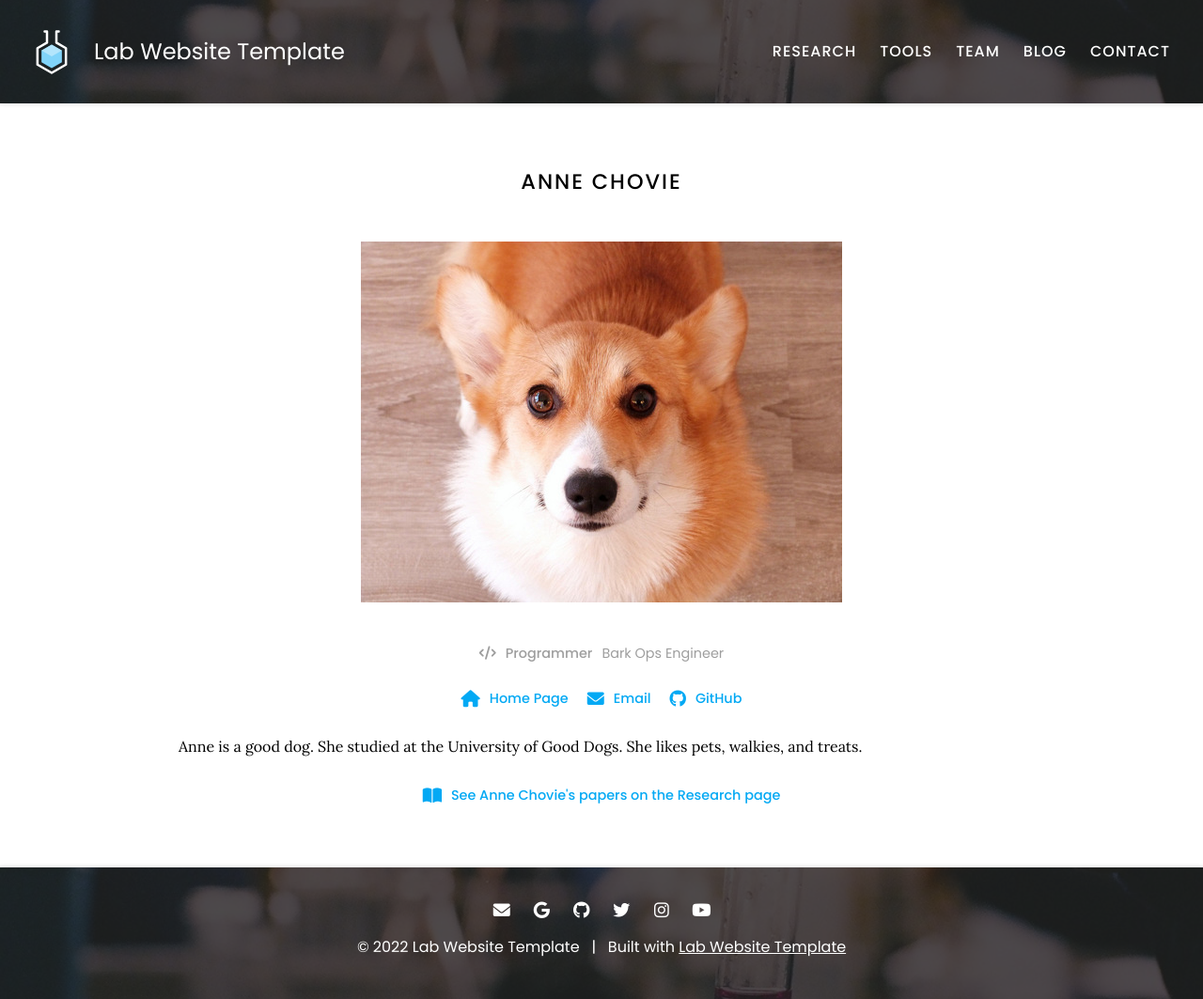
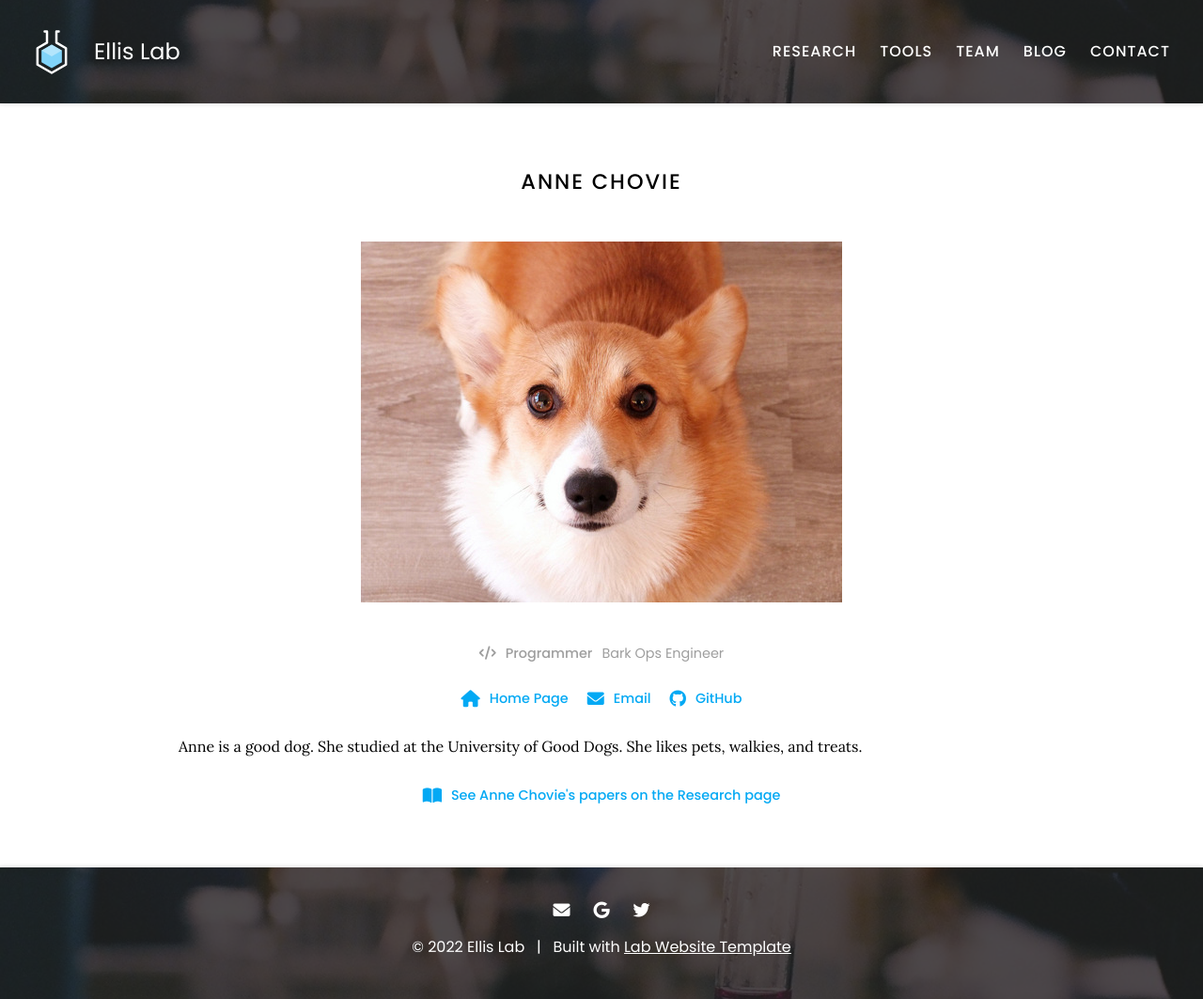
Before and after one commit to EllisLabUK/EllisLabUK.github.io, a Jekyll site: the page built from _members/anne-chovie.md, in a window 1280 px wide. Shown: the whole page at 94% size. Built offline with Jekyll 4.4.1, drawn with Linux system fonts in a browser that asks for light colours; part of the change alters nothing that is shown.

Commit message:
Update _config.yaml

```diff
--- a/_config.yaml
+++ b/_config.yaml
@@ -1,8 +1,8 @@
 ### basic settings
 
 # site properties and page defaults
-title: Lab Website Template
-description: An easy-to-use, flexible website template for labs, with automatic citations, GitHub tag imports, pre-built components, and more.
+title: Ellis Lab
+description: Website for the Ellis Lab at the University of Kentucky
 logo: images/logo.svg
 header: images/background.jpg
 footer: images/background.jpg
@@ -10,12 +10,9 @@ baseurl: ""
 
 # site social media and other links
 links:
-  email: jane.smith@your-lab.com
-  google-scholar: ETJoidYAAAAJ
-  github: your-lab
-  twitter: YourLabHandle
-  instagram: YourLabHandle
-  youtube: YourLabChannel
+  email: giel222@uky.edu
+  google-scholar: V_U1_YgAAAAJ
+  twitter: GavinIEllis
 
 ### advanced settings
 
```
